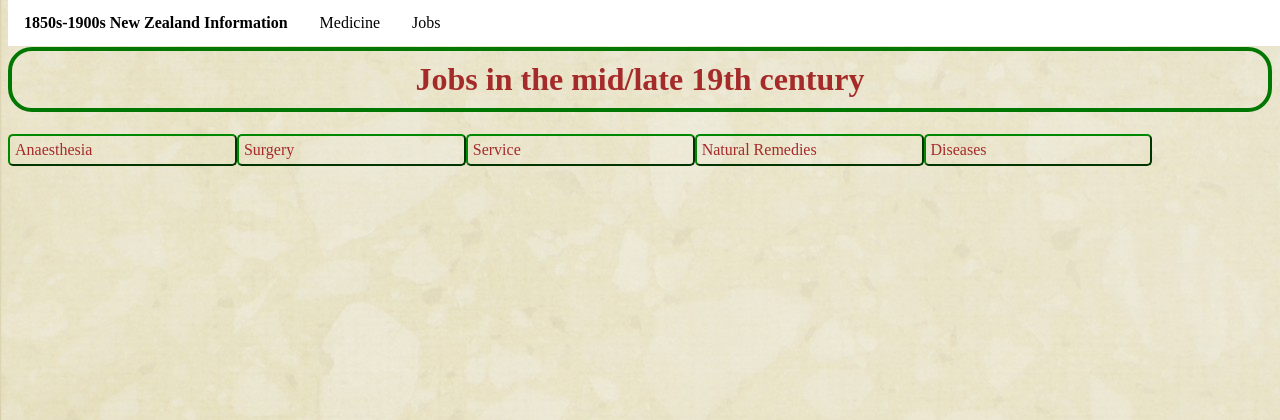
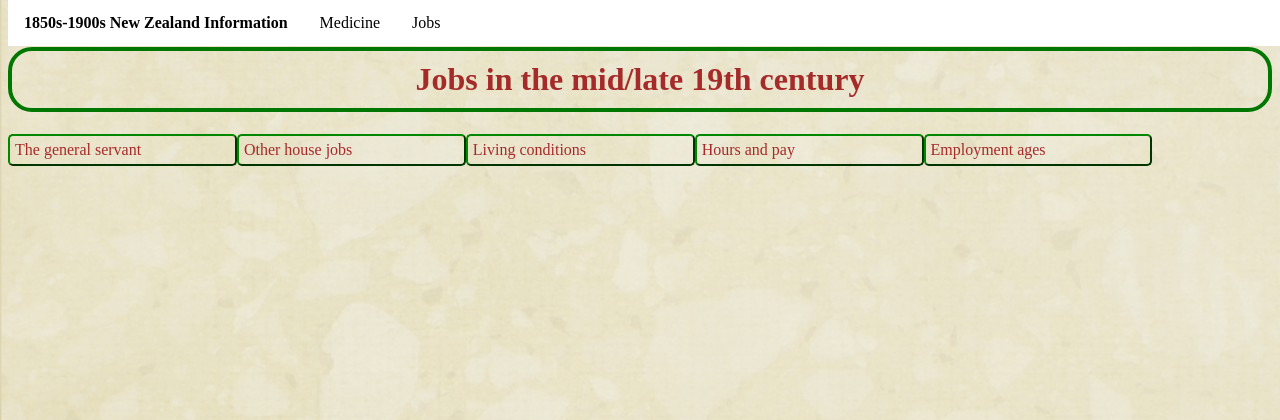
Before and after one commit to torinman/python-school-flask-resource, a Flask app: page /jobs in a window 1280 px wide. Shown: the top 420 px of the page. Run offline with Flask 3, Linux system fonts and the light colour scheme.

Commit message:
create buttons on jobs page

```diff
--- a/templates/jobs.html
+++ b/templates/jobs.html
@@ -4,13 +4,14 @@
 Surprize!!!
 Surprize!!!
 <div class="container">
-        {% block medical %} <h1>Jobs in the mid/late 19th century </h1> {% endblock %}
+        {% block jobs %} <h1>Jobs in the mid/late 19th century </h1> {% endblock %}
     </div>
  <simple>
- <a href="http://www.pefe.co.uk:5555/medicine/anasthesia" class="main-btn">Anaesthesia</a>
- <a href="http://www.pefe.co.uk:5555/medicine/surgery" class="main-btn">Surgery</a>
- <a href="http://www.pefe.co.uk:5555/medicine/service" class="main-btn">Service</a>
- <a href="http://www.pefe.co.uk:5555/medicine/remedies" class="main-btn">Natural Remedies</a>
- <a href="http://www.pefe.co.uk:5555/medicine/diseases" class="main-btn">Diseases</a>
+ <a href="http://www.pefe.co.uk:5555/jobs/general" class="main-btn">The general servant</a>
+ <a href="http://www.pefe.co.uk:5555/jobs/other" class="main-btn">Other house jobs</a>
+ <a href="http://www.pefe.co.uk:5555/jobs/conditions" class="main-btn">Living conditions</a>
+ <a href="http://www.pefe.co.uk:5555/jobs/pay" class="main-btn">Hours and pay</a>
+ <a href="http://www.pefe.co.uk:5555/jobs/ages" class="main-btn">Employment ages</a>
  </simple>
 {% endblock %}
+g
```
